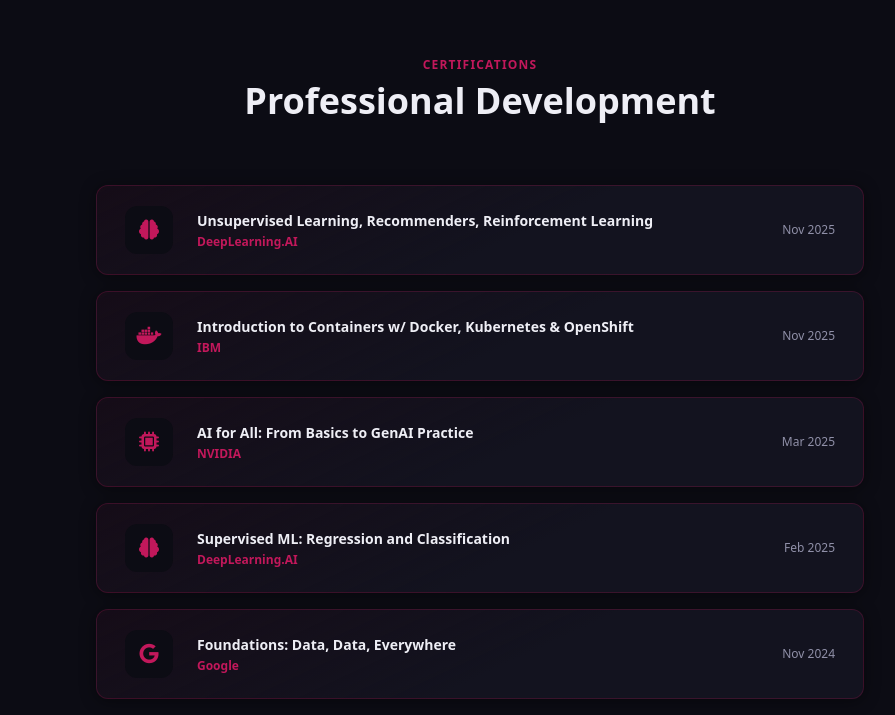
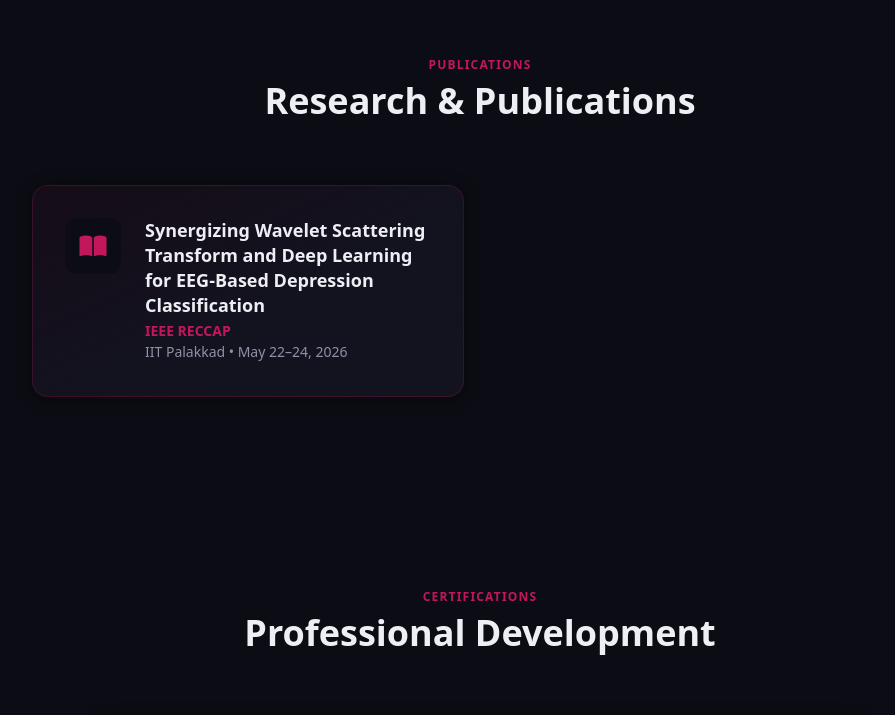
Before and after one commit to Adxrsh-17/adarsh-portfolio, a Next.js app: page / in a window 1280 px wide. Shown: the part 5702-6417 px from the top of the page, without its empty margins (160-1055 px from the left). Built offline with nearby package versions, Linux system fonts and the light colour scheme.

Commit message:
Add publications section to Home component

```diff
--- a/app/page.js
+++ b/app/page.js
@@ -61,8 +61,7 @@
 };
 
 export default function Home() {
-  const { personal, experience, projects, skills, education, hackathons, certifications } = portfolioData;
-
+const { personal, experience, projects, skills, education, hackathons, publications, certifications } = portfolioData;
   return (
     <main className="min-h-screen relative overflow-x-hidden">
       {/* ── Background grid ────────────────────────── */}
@@ -261,7 +260,35 @@
           ))}
         </div>
       </section>
+      {/* ─── PUBLICATIONS ─────────────────────────────────────────── */}
+        <section id="publications" className="py-24 px-6 max-w-6xl mx-auto">
+          <div className="reveal text-center mb-16">
+            <p className="text-[var(--primary-pink)] text-xs font-bold tracking-widest uppercase mb-2">Publications</p>
+            <h2 className="text-3xl md:text-4xl font-bold">Research & Publications</h2>
+          </div>
 
+          <div className="grid md:grid-cols-2 gap-8 max-w-4xl mx-auto">
+            {(publications || []).map((p, idx) => (
+              <div
+                key={idx}
+                className="reveal glass-card rounded-2xl p-8 flex gap-6 items-start group hover:-translate-y-1 transition-all duration-300"
+                style={{ transitionDelay: `${idx * 0.12}s` }}
+              >
+                <div className="shrink-0 w-14 h-14 rounded-xl bg-[var(--background)] flex items-center justify-center">
+                  <i className="fas fa-book-open text-2xl text-[var(--primary-pink)]"></i>
+                </div>
+
+                <div className="min-w-0">
+                  <h3 className="text-lg font-bold mb-1 leading-snug">{p.title}</h3>
+                  <p className="text-sm font-semibold text-[var(--primary-pink)]">{p.venue}</p>
+                  <p className="text-sm text-[var(--text-secondary)] leading-relaxed">
+                    {p.institution}{p.dateRange ? ` • ${p.dateRange}` : ""}
+                  </p>
+                </div>
+              </div>
+            ))}
+          </div>
+        </section>
       {/* ─── CERTIFICATIONS ───────────────────────────────────────── */}
       <section id="certifications" className="py-24 px-6 max-w-6xl mx-auto">
         <div className="reveal text-center mb-16">
```
